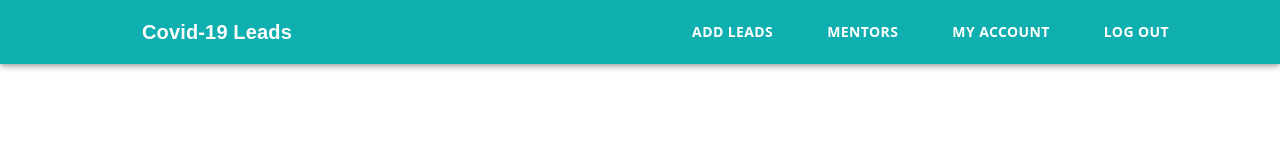
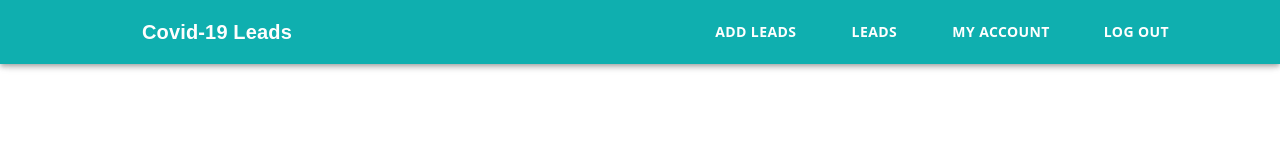
Before and after one commit to surajsly/covid19leads, a React (Create React App) app: page / in a window 1280 px wide. Shown: the top 160 px of the page. Built offline with nearby package versions, Linux system fonts and the light colour scheme.

Commit message:
naviagtion route addded

```diff
--- a/src/components/navigation.js
+++ b/src/components/navigation.js
@@ -19,8 +19,8 @@ const headersData = [
     href: "/addleads",
   },
   {
-    label: "Mentors",
-    href: "/mentors",
+    label: "Leads",
+    href: "/findLeads",
   },
   {
     label: "My Account",
```
